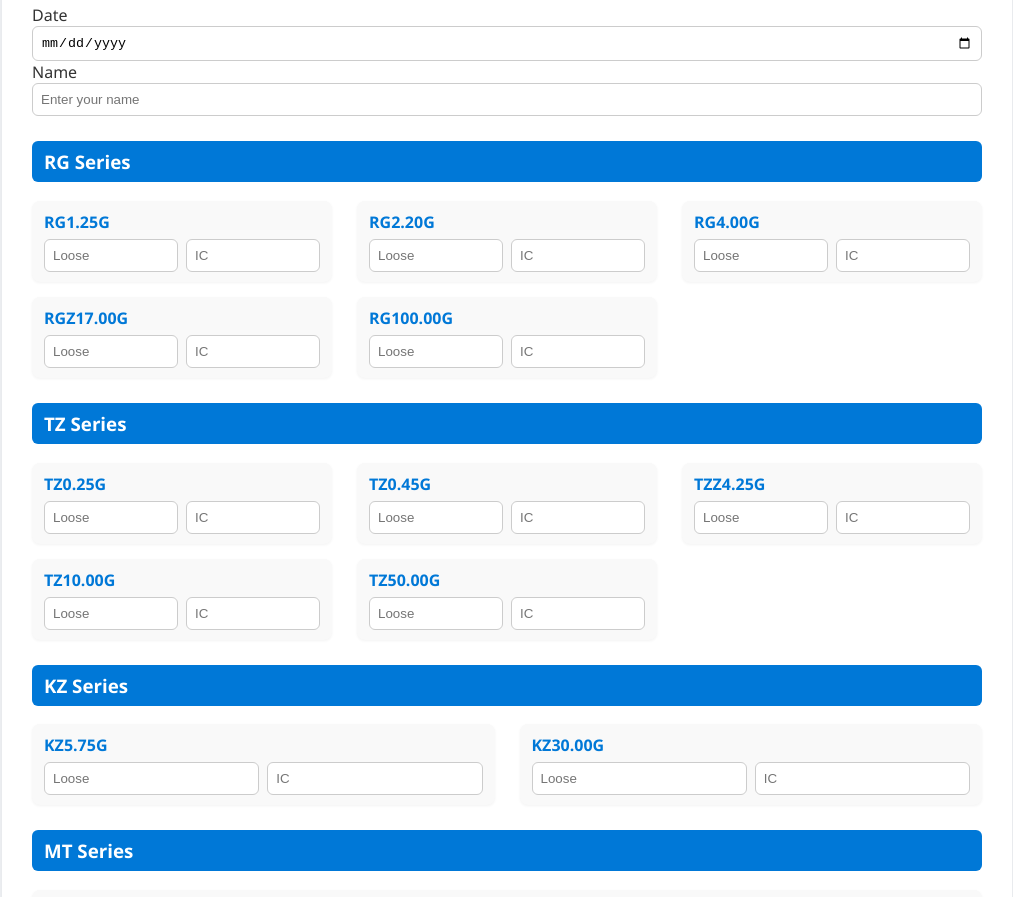
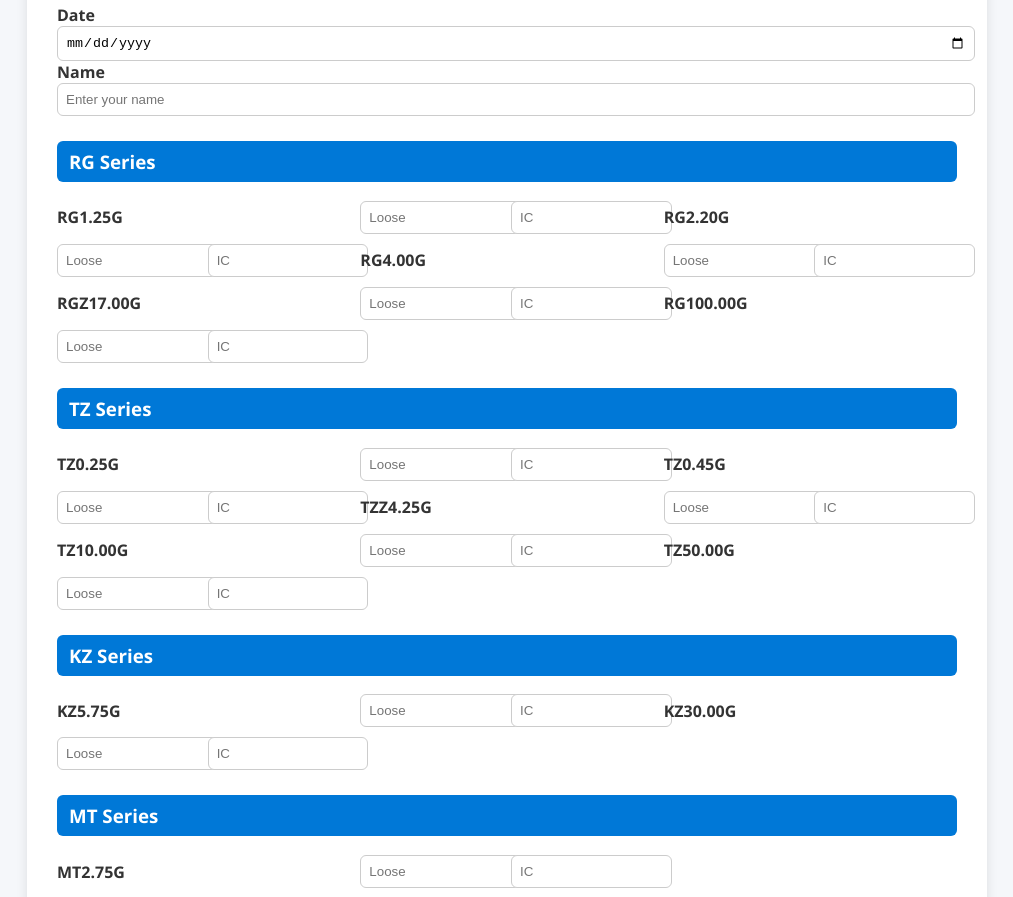
Before and after one commit to PE110725/dsgroup, a plain HTML site: page index.html in a window 1280 px wide. Shown: the part 142-1039 px from the top of the page, without its empty margins (133-1146 px from the left). Drawn offline with Linux system fonts and the light colour scheme.

Commit message:
Refactor SKU input layout and styles in index.html
Updated input structure for SKU entries and adjusted CSS styles for layout improvements. Removed unnecessary comments and ensured number inputs accept decimals correctly.

```diff
--- a/index.html
+++ b/index.html
@@ -1,8 +1,8 @@
 <!DOCTYPE html>
 <html lang="en">
 <head>
-  <meta charset="UTF-8" />
-  <meta name="viewport" content="width=device-width, initial-scale=1.0"/>
+  <meta charset="UTF-8">
+  <meta name="viewport" content="width=device-width, initial-scale=1.0">
   <title>ISR SALE PUNCH</title>
   <style>
     body {
@@ -20,7 +20,7 @@
       border-radius: 12px;
       box-shadow: 0 4px 12px rgba(0,0,0,0.1);
       width: 95%;
-      max-width: 950px;
+      max-width: 900px;
     }
     h2 {
       text-align: center;
@@ -34,37 +34,28 @@
       border-radius: 6px;
       margin-top: 25px;
     }
-    .sku-grid {
+    .row {
       display: grid;
-      grid-template-columns: repeat(auto-fit, minmax(280px, 1fr));
-      gap: 15px 25px;
-      margin-top: 10px;
+      grid-template-columns: 1fr 1fr 1fr;
+      gap: 10px;
+      align-items: center;
+      margin-top: 8px;
     }
-    .sku-card {
-      display: flex;
-      flex-direction: column;
-      background: #f9f9f9;
-      border-radius: 8px;
-      padding: 10px 12px;
-      box-shadow: 0 1px 3px rgba(0,0,0,0.05);
-    }
-    .sku-card label {
-      font-weight: bold;
-      margin-bottom: 6px;
-      color: #0078D7;
-    }
-    .input-pair {
-      display: flex;
-      gap: 8px;
+    label {
+      font-weight: 600;
+      grid-column: span 1;
     }
     input[type="number"], input[type="date"], input[type="text"] {
       padding: 8px;
       border-radius: 6px;
       border: 1px solid #ccc;
       width: 100%;
-      box-sizing: border-box;
     }
-    /* remove any invalid CSS 'step' usage - step must be an attribute on the input element */
+    .pair {
+      display: grid;
+      grid-template-columns: 1fr 1fr;
+      gap: 8px;
+    }
     button {
       margin-top: 25px;
       width: 100%;
@@ -76,7 +67,9 @@
       font-size: 16px;
       cursor: pointer;
     }
-    button:hover { background-color: #005fa3; }
+    button:hover {
+      background-color: #005fa3;
+    }
     .success {
       color: green;
       text-align: center;
@@ -86,7 +79,7 @@
   </style>
 </head>
 <body>
-  <form id="dataForm" novalidate>
+  <form id="dataForm">
     <h2>ISR SALE PUNCH</h2>
 
     <label for="DATE">Date</label>
@@ -95,37 +88,94 @@
     <label for="NAME">Name</label>
     <input type="text" id="NAME" name="NAME" placeholder="Enter your name" required>
 
-    <!-- RG SERIES -->
     <h3>RG Series</h3>
-    <div class="sku-grid">
-      <div class="sku-card"><label>RG1.25G</label><div class="input-pair"><input type="number" inputmode="decimal" name="RG1_25G_LOOSE" data-sku="RG1.25G" placeholder="Loose"><input type="number" inputmode="decimal" name="RG1_25G_IC" data-sku="RG1.25G" placeholder="IC"></div></div>
-      <div class="sku-card"><label>RG2.20G</label><div class="input-pair"><input type="number" inputmode="decimal" name="RG2_20G_LOOSE" data-sku="RG2.20G" placeholder="Loose"><input type="number" inputmode="decimal" name="RG2_20G_IC" data-sku="RG2.20G" placeholder="IC"></div></div>
-      <div class="sku-card"><label>RG4.00G</label><div class="input-pair"><input type="number" inputmode="decimal" name="RG4_00G_LOOSE" data-sku="RG4.00G" placeholder="Loose"><input type="number" inputmode="decimal" name="RG4_00G_IC" data-sku="RG4.00G" placeholder="IC"></div></div>
-      <div class="sku-card"><label>RGZ17.00G</label><div class="input-pair"><input type="number" inputmode="decimal" name="RGZ17_00G_LOOSE" data-sku="RGZ17.00G" placeholder="Loose"><input type="number" inputmode="decimal" name="RGZ17_00G_IC" data-sku="RGZ17.00G" placeholder="IC"></div></div>
-      <div class="sku-card"><label>RG100.00G</label><div class="input-pair"><input type="number" inputmode="decimal" name="RG100_00G_LOOSE" data-sku="RG100.00G" placeholder="Loose"><input type="number" inputmode="decimal" name="RG100_00G_IC" data-sku="RG100.00G" placeholder="IC"></div></div>
+    <div class="row">
+      <label>RG1.25G</label>
+      <div class="pair">
+        <input type="number" name="RG1_25G_LOOSE" data-sku="RG1.25G" placeholder="Loose" step="any">
+        <input type="number" name="RG1_25G_IC" data-sku="RG1.25G" placeholder="IC" step="any">
+      </div>
+
+      <label>RG2.20G</label>
+      <div class="pair">
+        <input type="number" name="RG2_20G_LOOSE" data-sku="RG2.20G" placeholder="Loose" step="any">
+        <input type="number" name="RG2_20G_IC" data-sku="RG2.20G" placeholder="IC" step="any">
+      </div>
+
+      <label>RG4.00G</label>
+      <div class="pair">
+        <input type="number" name="RG4_00G_LOOSE" data-sku="RG4.00G" placeholder="Loose" step="any">
+        <input type="number" name="RG4_00G_IC" data-sku="RG4.00G" placeholder="IC" step="any">
+      </div>
+
+      <label>RGZ17.00G</label>
+      <div class="pair">
+        <input type="number" name="RGZ17_00G_LOOSE" data-sku="RGZ17.00G" placeholder="Loose" step="any">
+        <input type="number" name="RGZ17_00G_IC" data-sku="RGZ17.00G" placeholder="IC" step="any">
+      </div>
+
+      <label>RG100.00G</label>
+      <div class="pair">
+        <input type="number" name="RG100_00G_LOOSE" data-sku="RG100.00G" placeholder="Loose" step="any">
+        <input type="number" name="RG100_00G_IC" data-sku="RG100.00G" placeholder="IC" step="any">
+      </div>
     </div>
 
-    <!-- TZ SERIES -->
     <h3>TZ Series</h3>
-    <div class="sku-grid">
-      <div class="sku-card"><label>TZ0.25G</label><div class="input-pair"><input type="number" inputmode="decimal" name="TZ0_25G_LOOSE" data-sku="TZ0.25G" placeholder="Loose"><input type="number" inputmode="decimal" name="TZ0_25G_IC" data-sku="TZ0.25G" placeholder="IC"></div></div>
-      <div class="sku-card"><label>TZ0.45G</label><div class="input-pair"><input type="number" inputmode="decimal" name="TZ0_45G_LOOSE" data-sku="TZ0.45G" placeholder="Loose"><input type="number" inputmode="decimal" name="TZ0_45G_IC" data-sku="TZ0.45G" placeholder="IC"></div></div>
-      <div class="sku-card"><label>TZZ4.25G</label><div class="input-pair"><input type="number" inputmode="decimal" name="TZZ4_25G_LOOSE" data-sku="TZZ4.25G" placeholder="Loose"><input type="number" inputmode="decimal" name="TZZ4_25G_IC" data-sku="TZZ4.25G" placeholder="IC"></div></div>
-      <div class="sku-card"><label>TZ10.00G</label><div class="input-pair"><input type="number" inputmode="decimal" name="TZ10_00G_LOOSE" data-sku="TZ10.00G" placeholder="Loose"><input type="number" inputmode="decimal" name="TZ10_00G_IC" data-sku="TZ10.00G" placeholder="IC"></div></div>
-      <div class="sku-card"><label>TZ50.00G</label><div class="input-pair"><input type="number" inputmode="decimal" name="TZ50_00G_LOOSE" data-sku="TZ50.00G" placeholder="Loose"><input type="number" inputmode="decimal" name="TZ50_00G_IC" data-sku="TZ50.00G" placeholder="IC"></div></div>
+    <div class="row">
+      <label>TZ0.25G</label>
+      <div class="pair">
+        <input type="number" name="TZ0_25G_LOOSE" data-sku="TZ0.25G" placeholder="Loose" step="any">
+        <input type="number" name="TZ0_25G_IC" data-sku="TZ0.25G" placeholder="IC" step="any">
+      </div>
+
+      <label>TZ0.45G</label>
+      <div class="pair">
+        <input type="number" name="TZ0_45G_LOOSE" data-sku="TZ0.45G" placeholder="Loose" step="any">
+        <input type="number" name="TZ0_45G_IC" data-sku="TZ0.45G" placeholder="IC" step="any">
+      </div>
+
+      <label>TZZ4.25G</label>
+      <div class="pair">
+        <input type="number" name="TZZ4_25G_LOOSE" data-sku="TZZ4.25G" placeholder="Loose" step="any">
+        <input type="number" name="TZZ4_25G_IC" data-sku="TZZ4.25G" placeholder="IC" step="any">
+      </div>
+
+      <label>TZ10.00G</label>
+      <div class="pair">
+        <input type="number" name="TZ10_00G_LOOSE" data-sku="TZ10.00G" placeholder="Loose" step="any">
+        <input type="number" name="TZ10_00G_IC" data-sku="TZ10.00G" placeholder="IC" step="any">
+      </div>
+
+      <label>TZ50.00G</label>
+      <div class="pair">
+        <input type="number" name="TZ50_00G_LOOSE" data-sku="TZ50.00G" placeholder="Loose" step="any">
+        <input type="number" name="TZ50_00G_IC" data-sku="TZ50.00G" placeholder="IC" step="any">
+      </div>
     </div>
 
-    <!-- KZ SERIES -->
     <h3>KZ Series</h3>
-    <div class="sku-grid">
-      <div class="sku-card"><label>KZ5.75G</label><div class="input-pair"><input type="number" inputmode="decimal" name="KZ5_75G_LOOSE" data-sku="KZ5.75G" placeholder="Loose"><input type="number" inputmode="decimal" name="KZ5_75G_IC" data-sku="KZ5.75G" placeholder="IC"></div></div>
-      <div class="sku-card"><label>KZ30.00G</label><div class="input-pair"><input type="number" inputmode="decimal" name="KZ30_00G_LOOSE" data-sku="KZ30.00G" placeholder="Loose"><input type="number" inputmode="decimal" name="KZ30_00G_IC" data-sku="KZ30.00G" placeholder="IC"></div></div>
+    <div class="row">
+      <label>KZ5.75G</label>
+      <div class="pair">
+        <input type="number" name="KZ5_75G_LOOSE" data-sku="KZ5.75G" placeholder="Loose" step="any">
+        <input type="number" name="KZ5_75G_IC" data-sku="KZ5.75G" placeholder="IC" step="any">
+      </div>
+
+      <label>KZ30.00G</label>
+      <div class="pair">
+        <input type="number" name="KZ30_00G_LOOSE" data-sku="KZ30.00G" placeholder="Loose" step="any">
+        <input type="number" name="KZ30_00G_IC" data-sku="KZ30.00G" placeholder="IC" step="any">
+      </div>
     </div>
 
-    <!-- MT SERIES -->
     <h3>MT Series</h3>
-    <div class="sku-grid">
-      <div class="sku-card"><label>MT2.75G</label><div class="input-pair"><input type="number" inputmode="decimal" name="MT2_75G_LOOSE" data-sku="MT2.75G" placeholder="Loose"><input type="number" inputmode="decimal" name="MT2_75G_IC" data-sku="MT2.75G" placeholder="IC"></div></div>
+    <div class="row">
+      <label>MT2.75G</label>
+      <div class="pair">
+        <input type="number" name="MT2_75G_LOOSE" data-sku="MT2.75G" placeholder="Loose" step="any">
+        <input type="number" name="MT2_75G_IC" data-sku="MT2.75G" placeholder="IC" step="any">
+      </div>
     </div>
 
     <button type="submit">Submit Data</button>
@@ -133,60 +183,45 @@
   </form>
 
   <script>
-    // Ensure all number inputs accept decimals (this sets the attribute correctly)
-    document.addEventListener('DOMContentLoaded', () => {
-      document.querySelectorAll('input[type="number"]').forEach(inp => {
-        inp.setAttribute('step', 'any');     // <-- fixes the "nearest valid values are 0 and 1" error
-        inp.setAttribute('inputmode', 'decimal'); // helps mobile keyboards
-      });
-    });
-
     const scriptURL = "https://script.google.com/macros/s/AKfycbxTMfItJ2y1lfvdlWhCV39N3rMuaBuvdgPSCOr92Hq5g-LTmILku0QxNf35y4X5pfDm/exec";
 
     const conversionRates = {
-      "RG1.25G": 52, "RG2.20G": 54, "RG4.00G": 48, "RGZ17.00G": 12, "RG100.00G": 4,
-      "TZ0.25G": 52, "TZ0.45G": 50, "TZZ4.25G": 6, "TZ10.00G": 6, "TZ50.00G": 4,
-      "KZ5.75G": 12, "KZ30.00G": 12, "MT2.75G": 20
+      "RG1.25G": 52,
+      "RG2.20G": 54,
+      "RG4.00G": 48,
+      "RGZ17.00G": 12,
+      "RG100.00G": 4,
+      "TZ0.25G": 52,
+      "TZ0.45G": 50,
+      "TZZ4.25G": 6,
+      "TZ10.00G": 6,
+      "TZ50.00G": 4,
+      "KZ5.75G": 12,
+      "KZ30.00G": 12,
+      "MT2.75G": 20
     };
 
-    // Auto conversion logic (Loose <-> IC)
-    function safeParseFloat(v) {
-      const n = parseFloat(v);
-      return Number.isFinite(n) ? n : null;
-    }
+    // Auto conversion between Loose and IC
+    document.querySelectorAll('input[type="number"]').forEach(input => {
+      input.addEventListener('input', e => {
+        const sku = e.target.dataset.sku;
+        const pair = e.target.parentElement.querySelectorAll('input');
+        const [looseInput, icInput] = pair;
+        const rate = conversionRates[sku];
 
-    document.addEventListener('input', (e) => {
-      const target = e.target;
-      if (target.tagName !== 'INPUT' || target.type !== 'number') return;
-      const sku = target.dataset.sku;
-      if (!sku) return;
-      const rate = conversionRates[sku];
-      const pair = target.parentElement.querySelectorAll('input');
-      const [looseInput, icInput] = pair;
-      // if either element is missing, bail
-      if (!looseInput || !icInput) return;
-
-      if (target === looseInput && rate) {
-        const looseVal = safeParseFloat(looseInput.value);
-        icInput.value = (looseVal === null) ? "" : (looseVal / rate).toFixed(2);
-      } else if (target === icInput && rate) {
-        const icVal = safeParseFloat(icInput.value);
-        looseInput.value = (icVal === null) ? "" : (icVal * rate).toFixed(0);
-      }
+        if (e.target === looseInput && rate) {
+          const looseVal = parseFloat(looseInput.value);
+          icInput.value = looseVal ? (looseVal / rate).toFixed(2) : "";
+        } else if (e.target === icInput && rate) {
+          const icVal = parseFloat(icInput.value);
+          looseInput.value = icVal ? (icVal * rate).toFixed(0) : "";
+        }
+      });
     });
 
     // Submit handler
     document.getElementById('dataForm').addEventListener('submit', async (e) => {
       e.preventDefault();
-      // You disabled built-in validation with novalidate above; if you want validation, remove novalidate
-      // Minimal manual check:
-      const date = document.getElementById('DATE').value;
-      const name = document.getElementById('NAME').value.trim();
-      if (!date || !name) {
-        document.getElementById("responseMessage").textContent = "Please enter date and name.";
-        return;
-      }
-
       const formData = new FormData(e.target);
       const data = Object.fromEntries(formData.entries());
 
@@ -205,7 +240,6 @@
         }
       } catch (err) {
         document.getElementById("responseMessage").textContent = "❌ Connection error.";
-        console.error(err);
       }
     });
   </script>
```
